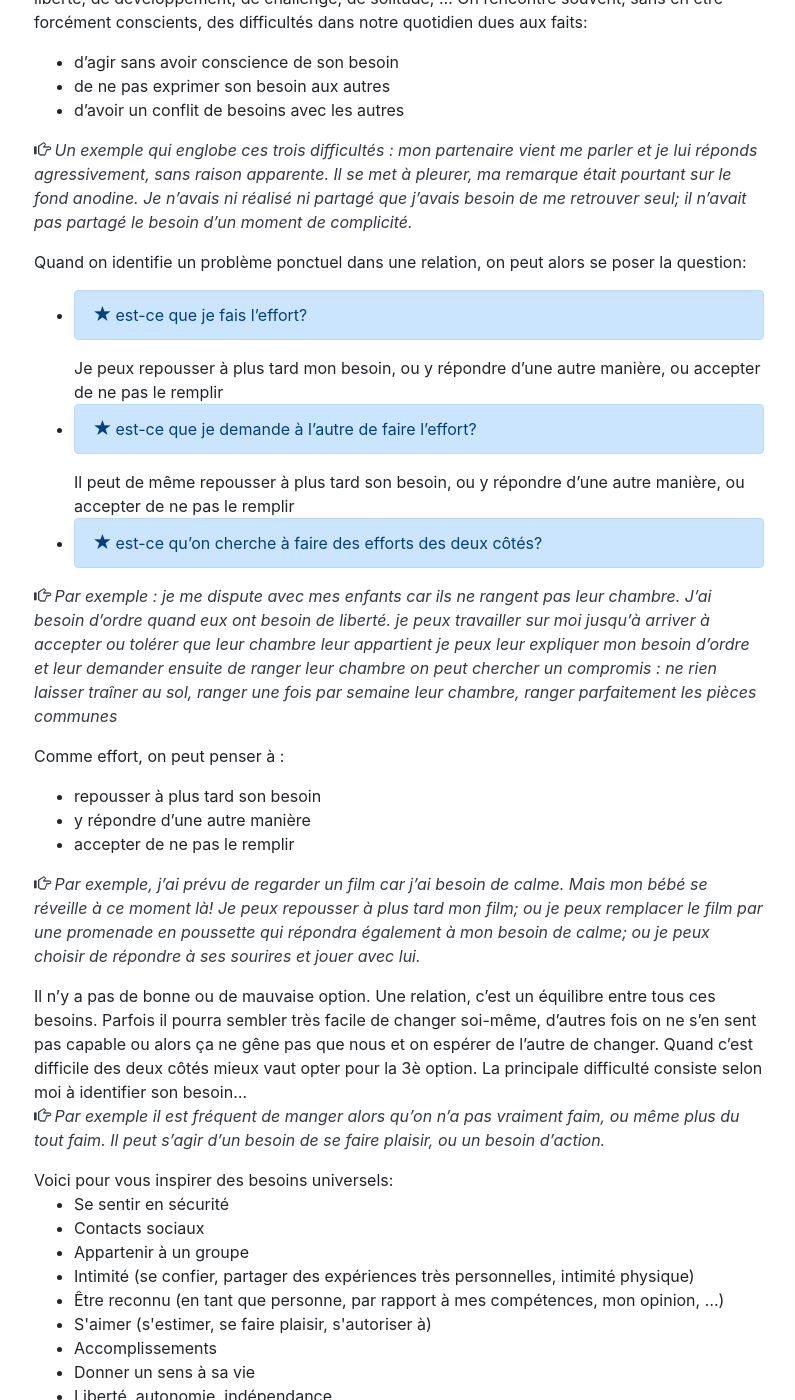
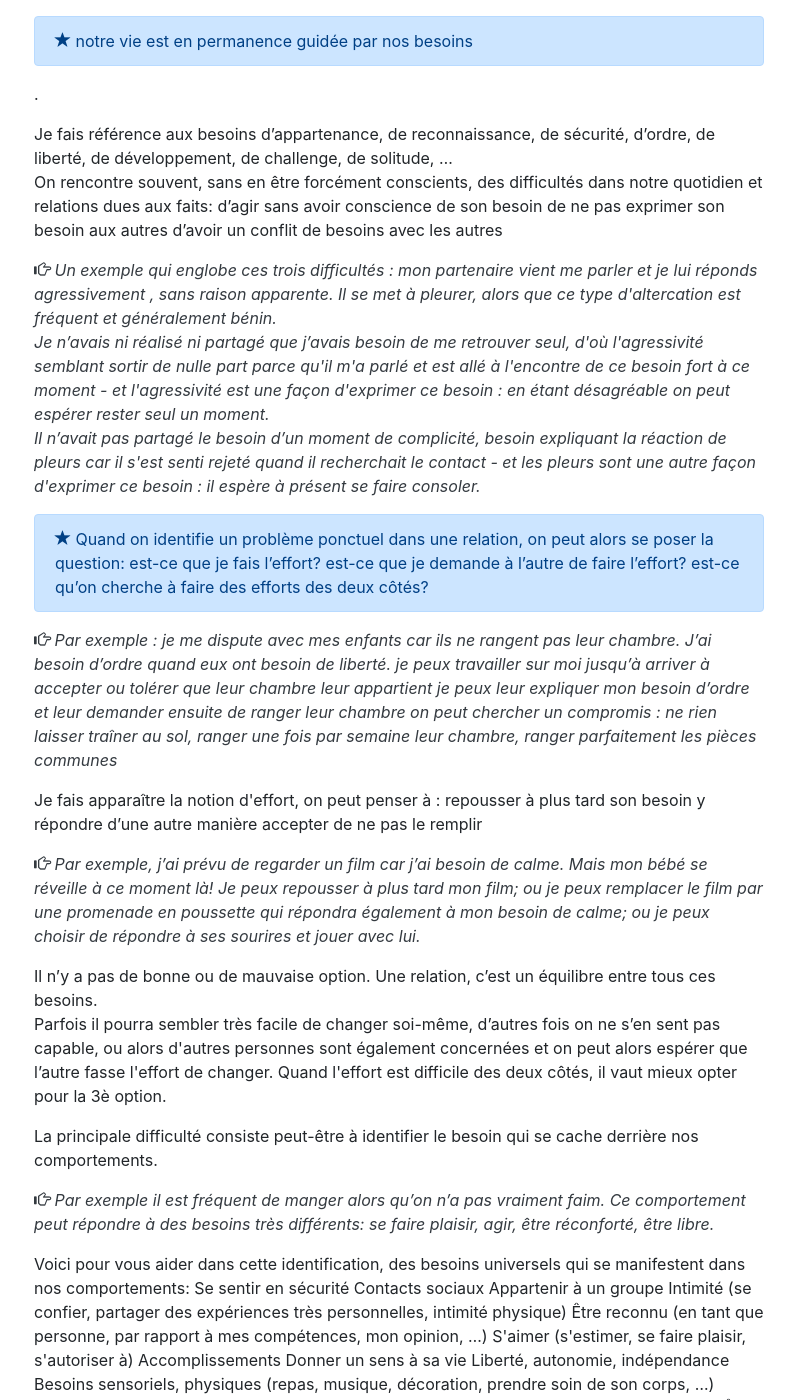
Before and after one commit to OrgaEvolutions/Nathoup.github.io, a Jekyll site: the page built from articles/besoins.html, in a window 1280 px wide and 1400 px high, scrolled down 232 px. Shown: the whole window, without its empty margins (241-1036 px from the left). Built offline with Jekyll 4.4.1, drawn with Linux system fonts in a browser that asks for light colours; some of the changed text lies outside the part shown.

Commit message:
Update besoins.html

```diff
--- a/articles/besoins.html
+++ b/articles/besoins.html
@@ -1,78 +1,79 @@
 ---
 layout: post
-title: "Qui doit s'adapter, lui ou moi?"
+title: "Qui doit faire un effort, l'autre ou moi?"
 date: 2018-01-19
 ---
 
+Vous arrive-t-il, lors de tensions avec quelqu'un, de vous demander si ça vient de lui ou de vous? Attendez-vous toujours de l'autre de changer et de se comporter comme vous préférez? Ou au contraire vous reprochez-vous toujours quelque chose?
 {{ layout.paragraphe }}
-{{ layout.passage_important }}Dans la vie, tout est histoire de besoin.{{ layout.fin_passage_important }}
+J'aborde dans cet article un point qui est fondamental lorsqu'on aime comprendre ou évoluer dans ses relations:
+{{ layout.passage_important }}notre vie est en permanence guidée par nos besoins{{ layout.fin_passage_important }}.
 {{ layout.fin_paragraphe }}
 
 {{ layout.paragraphe }}
 Je fais référence aux besoins d’appartenance, de reconnaissance, de sécurité, d’ordre, de liberté, de développement, de challenge, de solitude, …
-On rencontre souvent, sans en être forcément conscients, des difficultés dans notre quotidien dues aux faits:
-<ul>
-  <li>d’agir sans avoir conscience de son besoin</li>
-  <li>de ne pas exprimer son besoin aux autres</li>
-  <li>d’avoir un conflit de besoins avec les autres</li>
-</ul>
-{{ layout.exemple}} Un exemple qui englobe ces trois difficultés : mon partenaire vient me parler et je lui réponds agressivement, sans raison apparente. Il se met à pleurer, ma remarque était pourtant sur le fond anodine. Je n’avais ni réalisé ni partagé que j’avais besoin de me retrouver seul; il n’avait pas partagé le besoin d’un moment de complicité.{{ layout.fin_exemple }}
+<br>On rencontre souvent, sans en être forcément conscients, des difficultés dans notre quotidien et relations dues aux faits:
+{{ debut_liste }}
+  {{ element_liste }} d’agir sans avoir conscience de son besoin {{ fin_element_liste }}
+  {{ element_liste }} de ne pas exprimer son besoin aux autres {{ fin_element_liste }}
+  {{ element_liste }} d’avoir un conflit de besoins avec les autres {{ fin_element_liste }}
+{{ fin_liste }}
+{{ layout.exemple}} Un exemple qui englobe ces trois difficultés : mon partenaire vient me parler et je lui réponds agressivement
+, sans raison apparente. Il se met à pleurer, alors que ce type d'altercation est fréquent et généralement bénin.
+<br>Je n’avais ni réalisé ni partagé que j’avais besoin de me retrouver seul, d'où l'agressivité semblant sortir de nulle part parce qu'il m'a parlé et est allé à l'encontre de ce besoin fort à ce moment - et l'agressivité est une façon d'exprimer ce besoin : en étant désagréable on peut espérer rester seul un moment.
+<br>Il n’avait pas partagé le besoin d’un moment de complicité, besoin expliquant la réaction de pleurs car il s'est senti rejeté quand il recherchait le contact - et les pleurs sont une autre façon d'exprimer ce besoin : il espère à présent se faire consoler.{{ layout.fin_exemple }}
+{{ layout.fin_paragraphe }}
+
+{{ layout.paragraphe }}{{ layout.passage_important }}
+Quand on identifie un problème ponctuel dans une relation, on peut alors se poser la question:
+{{ debut_liste }}
+  {{ element_liste }} est-ce que je fais l’effort? {{ fin_element_liste }}
+  {{ element_liste }} est-ce que je demande à l’autre de faire l’effort? {{ fin_element_liste }}
+  {{ element_liste }} est-ce qu’on cherche à faire des efforts des deux côtés? {{ fin_element_liste }}
+{{ fin_liste }}{{ layout.fin_passage_important }}
+{{ layout.exemple}} Par exemple : je me dispute avec mes enfants car ils ne rangent pas leur chambre. J’ai besoin d’ordre quand eux ont besoin de liberté.
+{{ debut_liste }}
+  {{ element_liste }} je peux travailler sur moi jusqu’à arriver à accepter ou tolérer que leur chambre leur appartient {{ fin_element_liste }}
+  {{ element_liste }} je peux leur expliquer mon besoin d’ordre et leur demander ensuite de ranger leur chambre {{ fin_element_liste }}
+  {{ element_liste }} on peut chercher un compromis : ne rien laisser traîner au sol, ranger une fois par semaine leur chambre, ranger parfaitement les pièces communes {{ fin_element_liste }}
+{{ fin_liste }}{{ layout.fin_exemple}}
 {{ layout.fin_paragraphe }}
 
 {{ layout.paragraphe }}
-Quand on identifie un problème ponctuel dans une relation, on peut alors se poser la question:
-<ul>
-  <li>{{ layout.passage_important }}est-ce que je fais l’effort?{{ layout.fin_passage_important }} Je peux repousser à plus tard mon besoin, ou y répondre d’une autre manière, ou accepter de ne pas le remplir</li>
-  <li>{{ layout.passage_important }}est-ce que je demande à l’autre de faire l’effort?{{ layout.fin_passage_important }} Il peut de même  repousser à plus tard son besoin, ou y répondre d’une autre manière, ou accepter de ne pas le remplir</li>
-  <li>{{ layout.passage_important }}est-ce qu’on cherche à faire des efforts des deux côtés?{{ layout.fin_passage_important }}</li>
-</ul>
-{{ layout.exemple}} Par exemple : je me dispute avec mes enfants car ils ne rangent pas leur chambre. J’ai besoin d’ordre quand eux ont besoin de liberté.
-je peux travailler sur moi jusqu’à arriver à accepter ou tolérer que leur chambre leur appartient
-je peux leur expliquer mon besoin d’ordre et leur demander ensuite de ranger leur chambre
-on peut chercher un compromis : ne rien laisser traîner au sol, ranger une fois par semaine leur chambre, ranger parfaitement les pièces communes
-{{ layout.fin_exemple}}
+Je fais apparaître la notion d'effort, on peut penser à :
+{{ debut_liste }}
+  {{ element_liste }} repousser à plus tard son besoin {{ fin_element_liste }}
+  {{ element_liste }} y répondre d’une autre manière {{ fin_element_liste }}
+  {{ element_liste }} accepter de ne pas le remplir {{ fin_element_liste }}
+{{ fin_liste }}
+{{ layout.exemple}}Par exemple, j’ai prévu de regarder un film car j’ai besoin de calme. Mais mon bébé se réveille à ce moment là! Je peux repousser à plus tard mon film; ou je peux remplacer le film par une promenade en poussette qui répondra également à mon besoin de calme; ou je peux choisir de répondre à ses sourires et jouer avec lui.{{ layout.fin_exemple}}
+Il n’y a pas de bonne ou de mauvaise option. Une relation, c’est un équilibre entre tous ces besoins.
+<br>Parfois il pourra sembler très facile de changer soi-même, d’autres fois on ne s’en sent pas capable, ou alors d'autres personnes sont également concernées et on peut alors espérer que l’autre fasse l'effort de changer. Quand l'effort est difficile des deux côtés, il vaut mieux opter pour la 3è option.
 {{ layout.fin_paragraphe }}
 
-{{ layout.paragraphe }}
-Comme effort, on peut penser à :
-<ul>
-  <li>repousser à plus tard son besoin</li>
-  <li>y répondre d’une autre manière</li>
-  <li>accepter de ne pas le remplir</li>
-</ul>
-{{ layout.exemple}}Par exemple, j’ai prévu de regarder un film car j’ai besoin de calme. Mais mon bébé se réveille à ce moment là! Je peux repousser à plus tard mon film; ou je peux remplacer le film par une promenade en poussette qui répondra également à mon besoin de calme; ou je peux choisir de répondre à ses sourires et jouer avec lui.{{ layout.fin_exemple}}
-Il n’y a pas de bonne ou de mauvaise option. Une relation, c’est un équilibre entre tous ces besoins. Parfois il pourra sembler très facile de changer soi-même, d’autres fois on ne s’en sent pas capable ou alors ça ne gêne pas que nous et on espérer de l’autre de changer. Quand c’est difficile des deux côtés mieux vaut opter pour la 3è option.
-La principale difficulté consiste selon moi à identifier son besoin…
-{{ layout.exemple}}Par exemple il est fréquent de manger alors qu’on n’a pas vraiment faim, ou même plus du tout faim. Il peut s’agir d’un besoin de se faire plaisir, ou un besoin d’action.{{ layout.fin_exemple}}
+{{ layout.paragraphe }}La principale difficulté consiste peut-être à identifier le besoin qui se cache derrière nos comportements.
+{{ layout.exemple}}Par exemple il est fréquent de manger alors qu’on n’a pas vraiment faim. Ce comportement peut répondre à des besoins très différents: se faire plaisir, agir, être réconforté, être libre.{{ layout.fin_exemple}}
 
-Voici pour vous inspirer des besoins universels:
-<ul>
-  <li>Se sentir en sécurité</li>
-  <li>Contacts sociaux</li>
-  <li>Appartenir à un groupe</li>
-  <li>Intimité (se confier, partager des expériences très personnelles, intimité physique)</li>
-  <li>Être reconnu (en tant que personne, par rapport à mes compétences, mon opinion, …)</li>
-  <li>S'aimer (s'estimer, se faire plaisir, s'autoriser à)</li>
-  <li>Accomplissements</li>
-  <li>Donner un sens à sa vie</li>
-  <li>Liberté, autonomie, indépendance</li>
-  <li>Besoins sensoriels, physiques (repas, musique, décoration, prendre soin de son corps, …)</li>
-  <li>Besoins intellectuels (écrire, lire, apprendre, …)</li>
-  <li>S'amuser, prendre du plaisir, être spontané</li>
-  <li>Être créatif et imaginatif</li>
-  <li>Vivre conformément à ses valeurs</li>
-  <li>Connaître et respecter ses limites (dire parfois non, dire quand on se sent blessé, …)</li>
-  <li>Donner à une cause, contribuer à un monde meilleur</li>
-  <li>Solitude, calme</li>
-  <li>Défis, challenge, stimulation</li>
-  <li>Structuration, contrôle (agenda, environnement, travail, habitudes)</li>
-  <li>Harmonie (entourage, environnement)</li>
-</ul>
-
-Tiré de
-Lenhardt mon ton son
-Liste des besoins
-maslow
-Spirale dynamique
-? saisons
-Process com
+Voici pour vous aider dans cette identification, des besoins universels qui se manifestent dans nos comportements:
+{{ debut_liste }}
+  {{ element_liste }} Se sentir en sécurité {{ fin_element_liste }}
+  {{ element_liste }} Contacts sociaux {{ fin_element_liste }}
+  {{ element_liste }} Appartenir à un groupe {{ fin_element_liste }}
+  {{ element_liste }} Intimité (se confier, partager des expériences très personnelles, intimité physique) {{ fin_element_liste }}
+  {{ element_liste }} Être reconnu (en tant que personne, par rapport à mes compétences, mon opinion, …) {{ fin_element_liste }}
+  {{ element_liste }} S'aimer (s'estimer, se faire plaisir, s'autoriser à) {{ fin_element_liste }}
+  {{ element_liste }} Accomplissements {{ fin_element_liste }}
+  {{ element_liste }} Donner un sens à sa vie {{ fin_element_liste }}
+  {{ element_liste }} Liberté, autonomie, indépendance {{ fin_element_liste }}
+  {{ element_liste }} Besoins sensoriels, physiques (repas, musique, décoration, prendre soin de son corps, …) {{ fin_element_liste }}
+  {{ element_liste }} Besoins intellectuels (écrire, lire, apprendre, …) {{ fin_element_liste }}
+  {{ element_liste }} S'amuser, prendre du plaisir, être spontané {{ fin_element_liste }}
+  {{ element_liste }} Être créatif et imaginatif {{ fin_element_liste }}
+  {{ element_liste }} Vivre conformément à ses valeurs {{ fin_element_liste }}
+  {{ element_liste }} Connaître et respecter ses limites (dire parfois non, dire quand on se sent blessé, …) {{ fin_element_liste }}
+  {{ element_liste }} Donner à une cause, contribuer à un monde meilleur {{ fin_element_liste }}
+  {{ element_liste }} Solitude, calme {{ fin_element_liste }}
+  {{ element_liste }} Défis, challenge, stimulation {{ fin_element_liste }}
+  {{ element_liste }} Structuration, contrôle (agenda, environnement, travail, habitudes) {{ fin_element_liste }}
+  {{ element_liste }} Harmonie (entourage, environnement) {{ fin_element_liste }}
+{{ fin_liste }}
```
